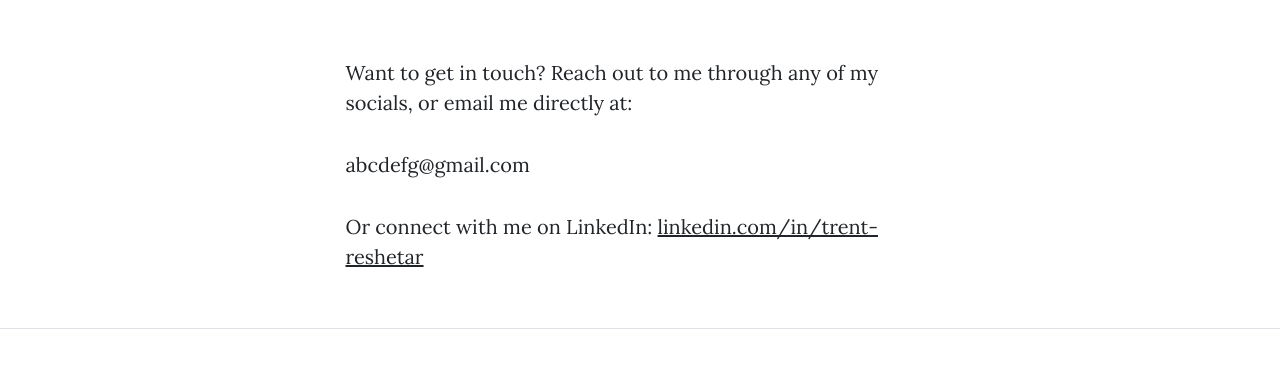
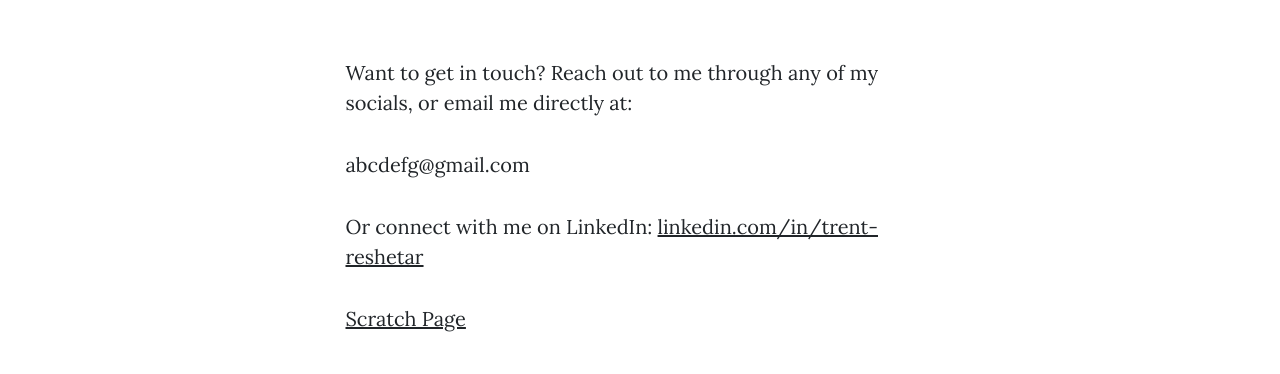
Before and after one commit to Tjresh/IS201, a plain HTML site: page contact.html in a window 1280 px wide. Shown: the part 554-928 px from the top of the page. Drawn offline with nearby package versions, Linux system fonts and the light colour scheme.

Commit message:
Add files via upload

```diff
--- a/contact.html
+++ b/contact.html
@@ -59,6 +59,7 @@
                         </p>
                         <p></p>
                         <p>Or connect with me on LinkedIn: <a href="https://linkedin.com/in/trent-reshetar" target="_blank">linkedin.com/in/trent-reshetar</a></p>
+                        <p><a href="scratch.html">Scratch Page</a></p>
                     </div>
                 </div>
             </div>
```
